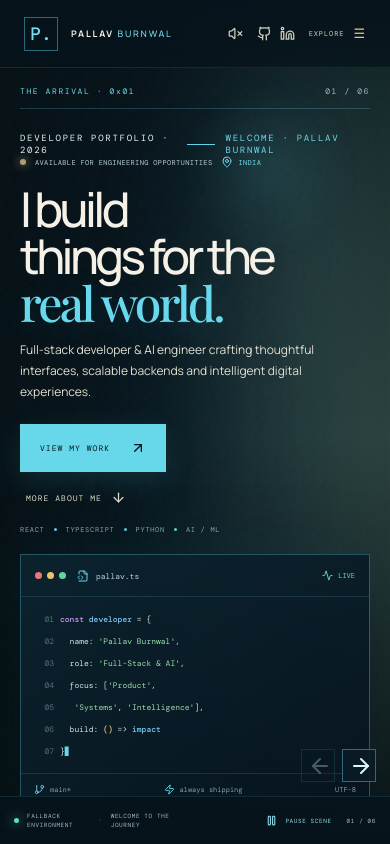
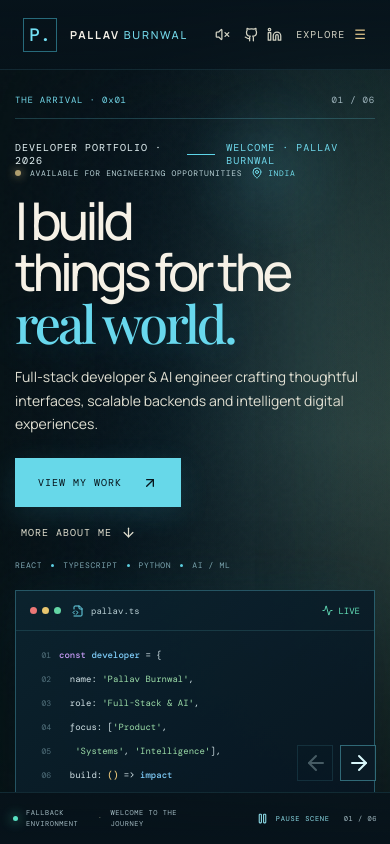
Before and after one commit to developerscoders/portfolio-web, a React (Vite) app: page / in a window 390 px wide. Built offline with nearby package versions, Linux system fonts and the light colour scheme; a web font is replaced by a local one.

Commit message:
Improve typography size, contrast and readability across portfolio

```diff
--- a/src/components/slides.css
+++ b/src/components/slides.css
@@ -211,3 +211,163 @@ button,a{font:inherit}
 @media(max-width:760px){.developer-hero-grid{grid-template-columns:1fr;gap:20px}.developer-hero-copy h1{font-size:clamp(48px,11vw,70px);margin:17px 0 12px}.developer-availability{font-size:7px}.developer-code-window{max-width:none}.code-window-body{padding:11px 13px}.code-line{min-height:22px}.developer-stack-line{margin-top:19px}.developer-metrics{grid-template-columns:repeat(2,minmax(0,1fr));margin-top:16px}.developer-metrics>div{min-height:63px;padding:9px 11px}.developer-metrics strong{font-size:22px}.developer-metrics small{font-size:5px}.arrival-content{padding-bottom:8px}.slides-stage{padding-top:18px;padding-bottom:92px}}
 @media(max-width:390px){.developer-availability{letter-spacing:.05em}.developer-location{margin-left:0}.developer-code-window{max-width:100%}.code-line{grid-template-columns:20px 1fr;gap:6px}.code-line code{font-size:8px}.developer-metrics{gap:6px}}
 @media(max-height:760px) and (min-width:761px){.developer-hero-grid{gap:25px}.developer-hero-copy h1{font-size:clamp(48px,5.5vw,70px);margin:14px 0}.developer-code-window .code-window-body{padding:12px 15px}.code-line{min-height:23px}.developer-metrics{margin-top:15px}.developer-metrics>div{min-height:62px;padding:8px 12px}}
+
+
+/* READABILITY PASS — prioritize comfortable real-world viewing over micro-label aesthetics. */
+.portfolio-slides{font-size:16px}
+.slides-header{height:88px}
+.resort-brand b{font-size:13px;letter-spacing:.16em}
+.slides-header-center{font-size:11px;letter-spacing:.12em}
+.slides-menu-toggle{font-size:11px!important;letter-spacing:.1em}
+.slides-menu{width:285px;padding:11px}
+.slides-menu button{font-size:12px;padding:15px;gap:15px}
+.slides-stage{inset:88px 0 62px;padding:clamp(28px,5vh,58px) 14vw clamp(38px,6vh,70px) 9vw}
+.slides-enter{width:min(100%,1120px)}
+.resort-room-label{font-size:10px;letter-spacing:.15em;max-width:920px}
+.resort-kicker{font-size:11px;letter-spacing:.14em}
+.chapter-content{max-width:940px}
+.chapter-content h1{font-size:clamp(64px,7.1vw,108px)}
+.chapter-content h2{font-size:clamp(54px,5.8vw,84px)}
+.chapter-lead{max-width:680px;font-size:clamp(16px,1.35vw,19px);line-height:1.75}
+.chapter-copy{max-width:760px;font-size:15px;line-height:1.85}
+.resort-primary{min-height:54px;padding:0 22px;font-size:11px;letter-spacing:.1em}
+.resort-quiet{font-size:11px;letter-spacing:.1em}
+.arrival-note{font-size:10px;letter-spacing:.1em}
+.story-facts{max-width:840px;gap:13px}
+.story-facts>div{min-height:116px;padding:19px}
+.story-facts strong{font-size:40px}
+.story-facts small{font-size:9px;letter-spacing:.08em}
+.experience-list{gap:16px}
+.experience-list article{padding:23px}
+.experience-top{font-size:10px;letter-spacing:.06em}
+.experience-list h3{font-size:25px}
+.experience-list p,.experience-list li{font-size:14px;line-height:1.75}
+.micro-note{font-size:10px;letter-spacing:.1em}
+.education-strip article{padding:17px 19px}
+.education-strip small{font-size:10px}
+.education-strip strong{font-size:15px}
+.education-strip span{font-size:13px}
+.skill-card{padding:18px}
+.skill-card h3{font-size:11px}
+.skill-card>div span,.project-tags span{font-size:10px;padding:6px 8px}
+.recognition-line{font-size:12px}
+.project-grid{gap:14px}
+.project-card{min-height:205px;padding:18px}
+.project-card-top{font-size:10px}
+.project-card>small{font-size:9px}
+.project-card h3{font-size:22px}
+.project-card p{font-size:13px;line-height:1.7}
+.project-tags span{font-size:9px}
+.finale-links a{font-size:11px}
+.finale-signoff{font-size:10px}
+.resort-side-label{font-size:9px}
+.resort-chapter-rail{gap:13px}
+.rail-title{font-size:9px}
+.resort-chapter-rail button{grid-template-columns:25px 42px auto;gap:10px;min-height:27px}
+.resort-chapter-rail button>span,.resort-chapter-rail button small{font-size:9px}
+.resort-chapter-rail button i{width:26px}
+.resort-chapter-rail button:hover i,.resort-chapter-rail button.active i{width:42px}
+.slides-bottom{height:62px;font-size:9px;letter-spacing:.08em}
+.slides-bottom-center button{font-size:9px}
+.slides-arrows{bottom:80px}
+.slides-arrows button{width:44px;height:44px}
+.resort-corner-mark{font-size:9px}
+.developer-availability{font-size:10px;letter-spacing:.08em}
+.developer-hero-copy h1{font-size:clamp(68px,7vw,96px)}
+.developer-stack-line{font-size:9px;letter-spacing:.08em}
+.code-window-top{height:46px;font-size:10px}
+.code-window-live{font-size:9px}
+.code-window-body{padding:23px 20px}
+.code-line{grid-template-columns:30px 1fr;min-height:31px;gap:12px}
+.code-line>span{font-size:10px}
+.code-line code{font-size:12px}
+.code-window-bottom{height:36px;font-size:9px}
+.developer-metrics>div{min-height:88px;padding:14px 17px}
+.developer-metrics strong{font-size:32px}
+.developer-metrics small{font-size:8px;letter-spacing:.07em}
+.developer-location-card>span{font-size:9px}
+@media(max-width:1100px){
+ .slides-stage{padding-left:7vw;padding-right:14vw}
+ .chapter-content h1{font-size:clamp(60px,7vw,90px)}
+ .developer-hero-copy h1{font-size:clamp(60px,6.5vw,82px)}
+ .resort-chapter-rail button small{font-size:8px}
+}
+@media(max-width:760px){
+ .slides-header{height:70px;padding:0 17px}
+ .resort-brand b{font-size:11px}
+ .slides-menu-toggle{font-size:10px!important}
+ .slides-menu{top:62px;width:min(290px,calc(100vw - 28px))}
+ .slides-stage{inset:70px 0 52px;padding:24px 19px 92px}
+ .resort-room-label{font-size:9px;letter-spacing:.09em;margin-bottom:22px}
+ .resort-kicker{font-size:10px;letter-spacing:.1em}
+ .chapter-content h1{font-size:clamp(54px,11.5vw,78px)}
+ .chapter-content h2{font-size:clamp(42px,9vw,60px)}
+ .developer-hero-copy h1{font-size:clamp(55px,12vw,76px)}
+ .chapter-lead{font-size:15px;line-height:1.7}
+ .chapter-copy{font-size:14px;line-height:1.75}
+ .resort-primary{min-height:49px;font-size:10px}
+ .resort-quiet{font-size:10px}
+ .arrival-note{font-size:9px;line-height:1.5}
+ .story-facts{grid-template-columns:repeat(3,minmax(0,1fr));gap:6px}
+ .story-facts>div{min-height:84px;padding:10px}
+ .story-facts strong{font-size:27px}
+ .story-facts small{font-size:7px;line-height:1.45}
+ .experience-list{grid-template-columns:1fr;gap:9px}
+ .experience-list article{padding:15px}
+ .experience-top{font-size:8px}
+ .experience-list h3{font-size:20px}
+ .experience-list p,.experience-list li{font-size:12px;line-height:1.65}
+ .education-strip small{font-size:9px}
+ .education-strip strong{font-size:14px}
+ .education-strip span{font-size:12px}
+ .skill-card{padding:12px}
+ .skill-card h3{font-size:9px}
+ .skill-card>div span,.project-tags span{font-size:8px;padding:5px 6px}
+ .recognition-line{font-size:10px}
+ .project-grid{grid-template-columns:repeat(2,minmax(0,1fr));gap:8px;max-height:44vh}
+ .project-card{min-height:180px;padding:12px}
+ .project-card-top{font-size:8px}
+ .project-card>small{font-size:7px}
+ .project-card h3{font-size:17px}
+ .project-card p{font-size:11px;line-height:1.55}
+ .project-tags span{font-size:7px}
+ .slides-bottom{height:52px;padding:0 13px;font-size:7px}
+ .slides-bottom-center{gap:8px}
+ .slides-bottom-center button{font-size:7px}
+ .slides-arrows{bottom:63px;right:14px}
+ .slides-arrows button{width:36px;height:36px}
+ .developer-availability{font-size:8px;line-height:1.5}
+ .developer-stack-line{font-size:8px}
+ .code-window-top{height:40px;font-size:9px}
+ .code-window-body{padding:12px 13px}
+ .code-line{min-height:24px;grid-template-columns:22px 1fr;gap:8px}
+ .code-line>span{font-size:8px}
+ .code-line code{font-size:9px}
+ .code-window-bottom{font-size:7px;height:30px}
+ .developer-metrics>div{min-height:68px;padding:9px 11px}
+ .developer-metrics strong{font-size:25px}
+ .developer-metrics small{font-size:7px}
+ .developer-location-card>span{font-size:8px}
+ .finale-links a{font-size:9px}
+ .finale-signoff{font-size:8px}
+}
+@media(max-width:390px){
+ .slides-stage{padding-left:15px;padding-right:15px}
+ .chapter-content h1{font-size:52px}
+ .chapter-content h2{font-size:39px}
+ .chapter-lead{font-size:14px}
+ .chapter-copy{font-size:13px}
+ .story-facts small{font-size:6px}
+ .project-card h3{font-size:15px}
+ .project-card p{font-size:10px}
+}
+@media(max-height:760px) and (min-width:761px){
+ .slides-stage{padding-top:18px;padding-bottom:22px}
+ .chapter-content h1{font-size:clamp(56px,6vw,82px)}
+ .chapter-content h2{font-size:clamp(46px,5vw,68px)}
+ .chapter-lead{font-size:15px}
+ .developer-hero-copy h1{font-size:clamp(58px,6vw,80px)}
+ .developer-metrics>div{min-height:68px}
+ .experience-list article{padding:15px}
+ .experience-list p,.experience-list li{font-size:12px}
+}
```
